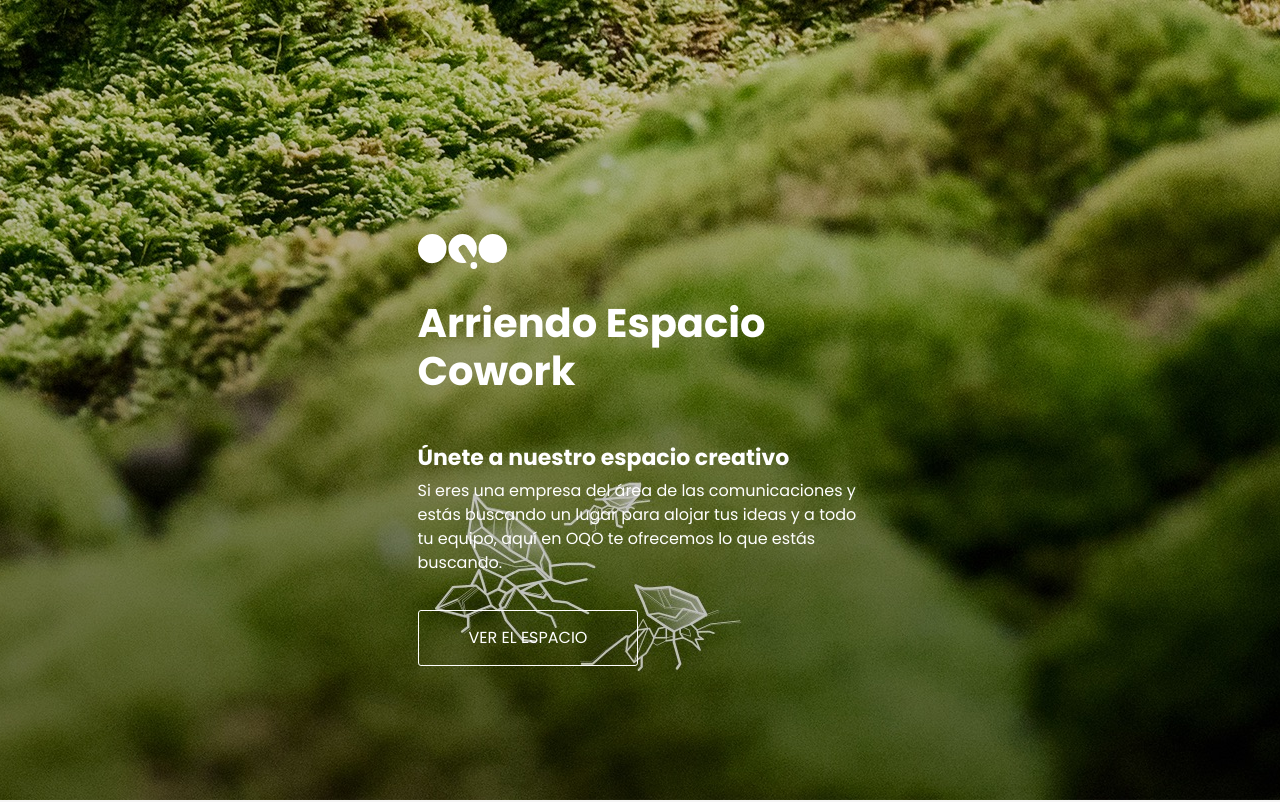
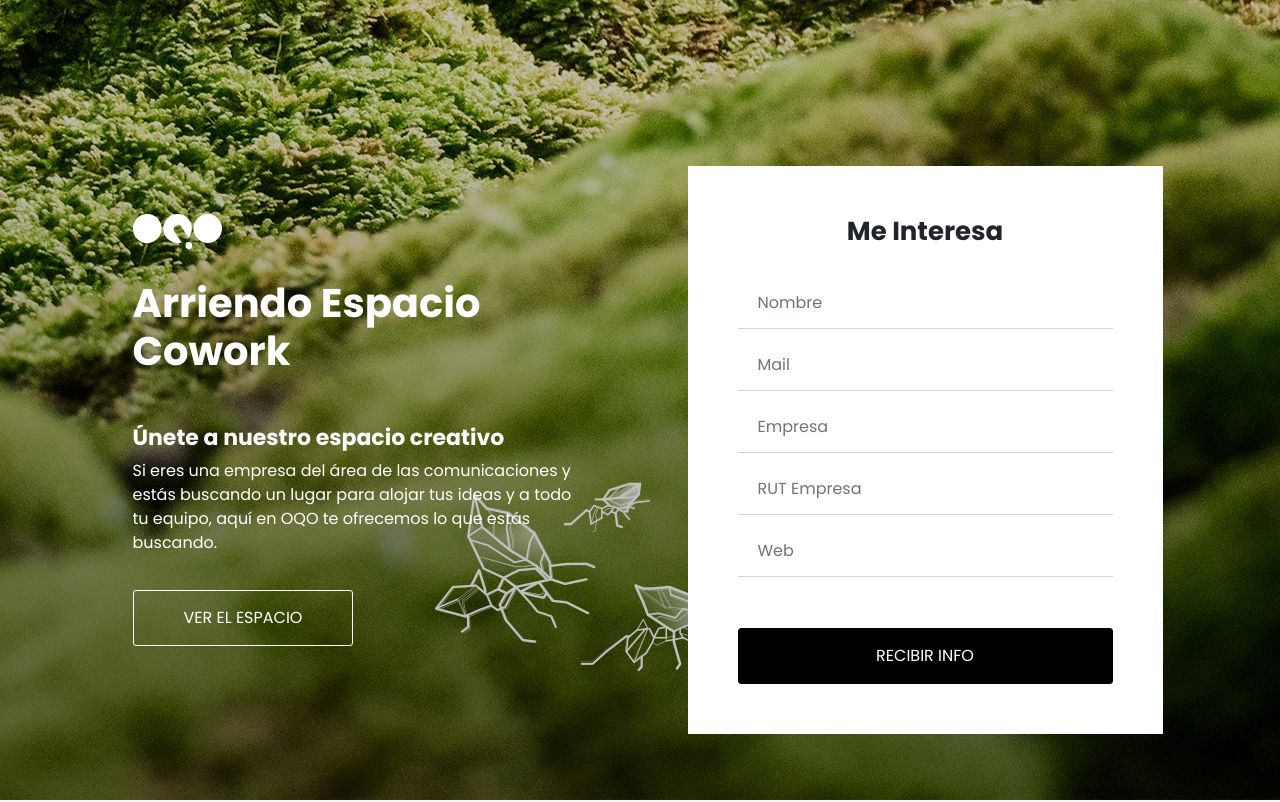
Before and after one commit to nikosantis/oqo-cowork-html, a website: page index.html in a window 1280 px wide. Shown: the top 802 px of the page. Drawn offline with nearby package versions, Linux system fonts and the light colour scheme.

Commit message:
bugs fix

```diff
--- a/index.html
+++ b/index.html
@@ -48,7 +48,7 @@
               </div>
             </div>
           </div>
-          <div class="col-7 col-lg-5 offset-lg-1 FormBox d-none d-sm-none d-md-none">
+          <div class="col-7 col-lg-5 offset-lg-1 FormBox d-none d-sm-none d-md-none d-lg-block">
             <h3>Me Interesa</h3>
             <form>
               <div class="form-row">
```
